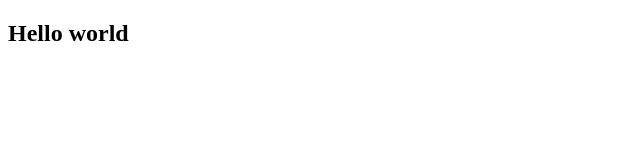
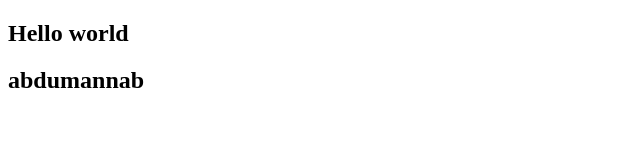
Before and after one commit to sherboboyev-azizbek/25-dars-n39, a plain HTML site: page index.html in a window 1280 px wide. Shown: the whole page, without its empty margins (0-640 px from the left). Drawn offline with Linux system fonts and the light colour scheme.

Commit message:
Add tag h2

```diff
--- a/index.html
+++ b/index.html
@@ -17,6 +17,7 @@
     <section class="hero" >
       <div class="container">
         <h1>Hello world</h1>
+        <h2>abdumannab</h2>
       </div>
     </section>
   </main>
```
